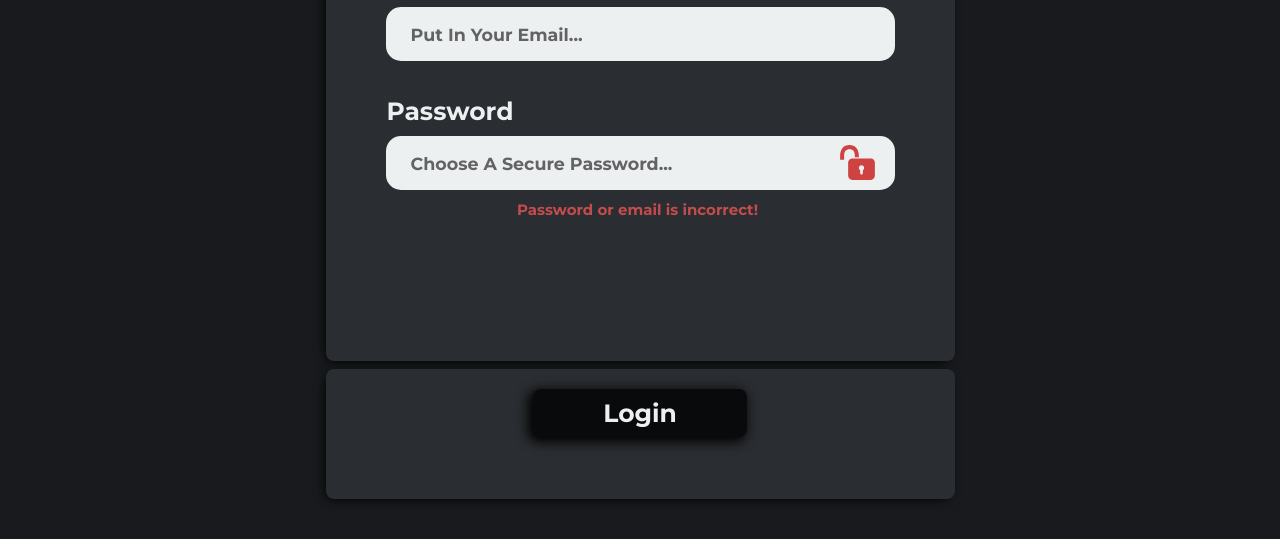
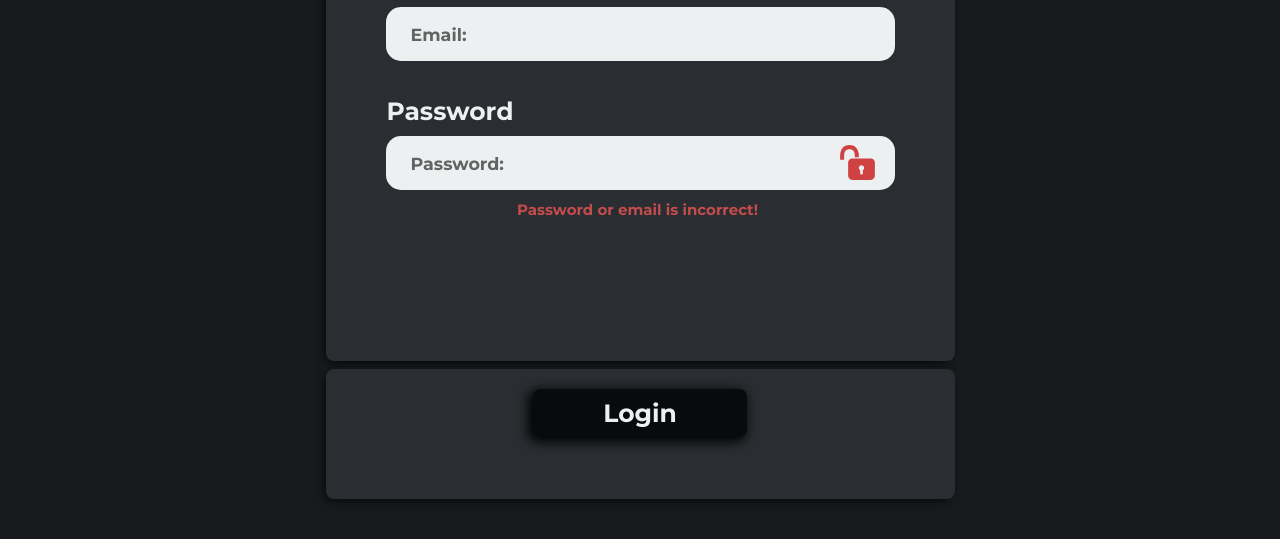
Before and after one commit to cornholio11111/RoStats, a plain HTML site: page Pages/login.html in a window 1280 px wide. Shown: the part 247-786 px from the top of the page. Drawn offline with Linux system fonts and the light colour scheme.

Commit message:
Update login.html

```diff
--- a/Pages/login.html
+++ b/Pages/login.html
@@ -83,11 +83,11 @@ h1 {text-align: center;}
 
                 <!-- email -->
                 <h1 style="display: flex; justify-self: left !important; margin-left: 61px; font-size: 25px; padding-top: 31px; ">Email</h1>
-                <input type="email" class="answer_box" name="email" placeholder="Put In Your Email..." style="margin-top: 10px;" required="">
+                <input type="email" class="answer_box" name="email" placeholder="Email: " style="margin-top: 10px;" required="">
 
                 <!-- password -->
                 <h1 style="display: flex; justify-self: left !important; margin-left: 61px; font-size: 25px; padding-top: 35px;">Password</h1>
-                <input id="password" type="text" class="answer_box" name="password" placeholder="Choose A Secure Password..." style="margin-top: 10px;" oninput="pass_requirements()" onfocus="requirements(true)" onblur="requirements(false)" required="">
+                <input id="password" type="text" class="answer_box" name="password" placeholder="Password: " style="margin-top: 10px;" oninput="pass_requirements()" onfocus="requirements(true)" onblur="requirements(false)" required="">
                 <!-- padlock description -->
                 <div class="container" id="padlock_description" style="opacity: 0.9; width: 190px; height: 30px; background-color: black; transition: all 0.3s ease 0s; position: absolute; z-index: 100; align-self: center; margin-top: -50px; align-items: center; justify-content: center; transform: translate(440px, -40px); display: none;">
                     <h1 id="padlock_text" style="font-size: 18px; margin: 0 auto;">Hide Password</h1>
```
